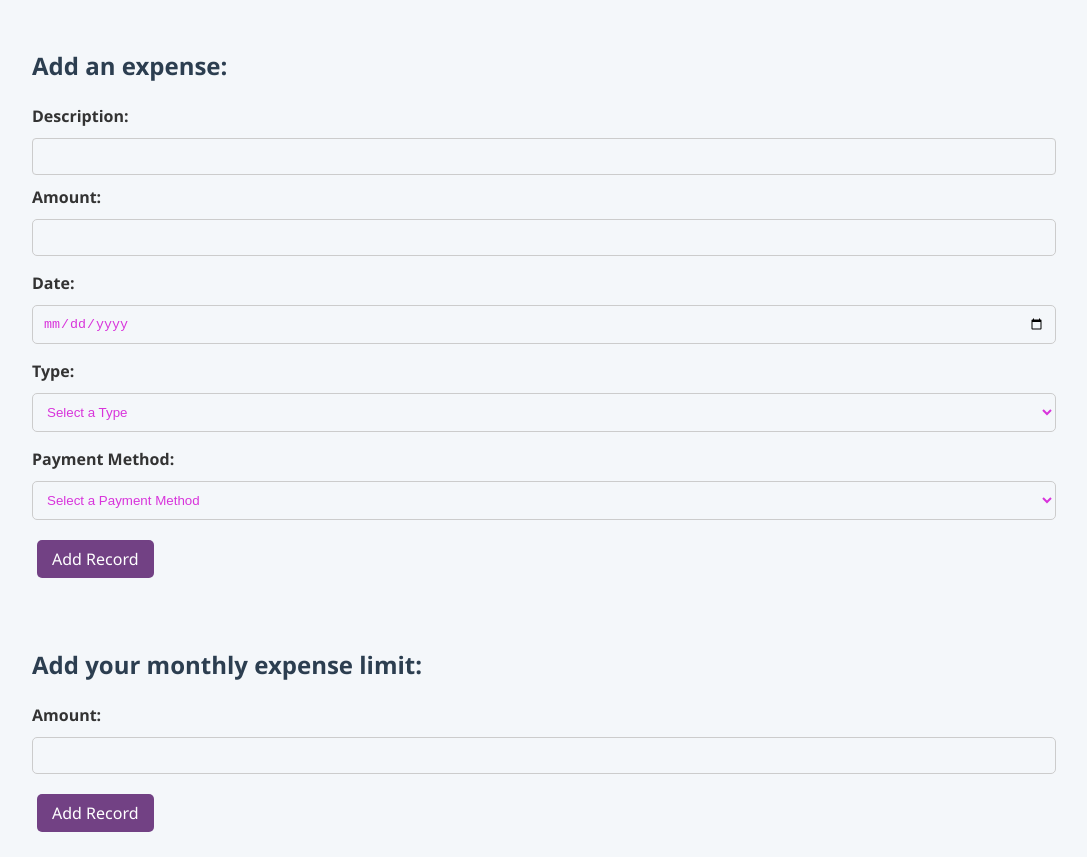
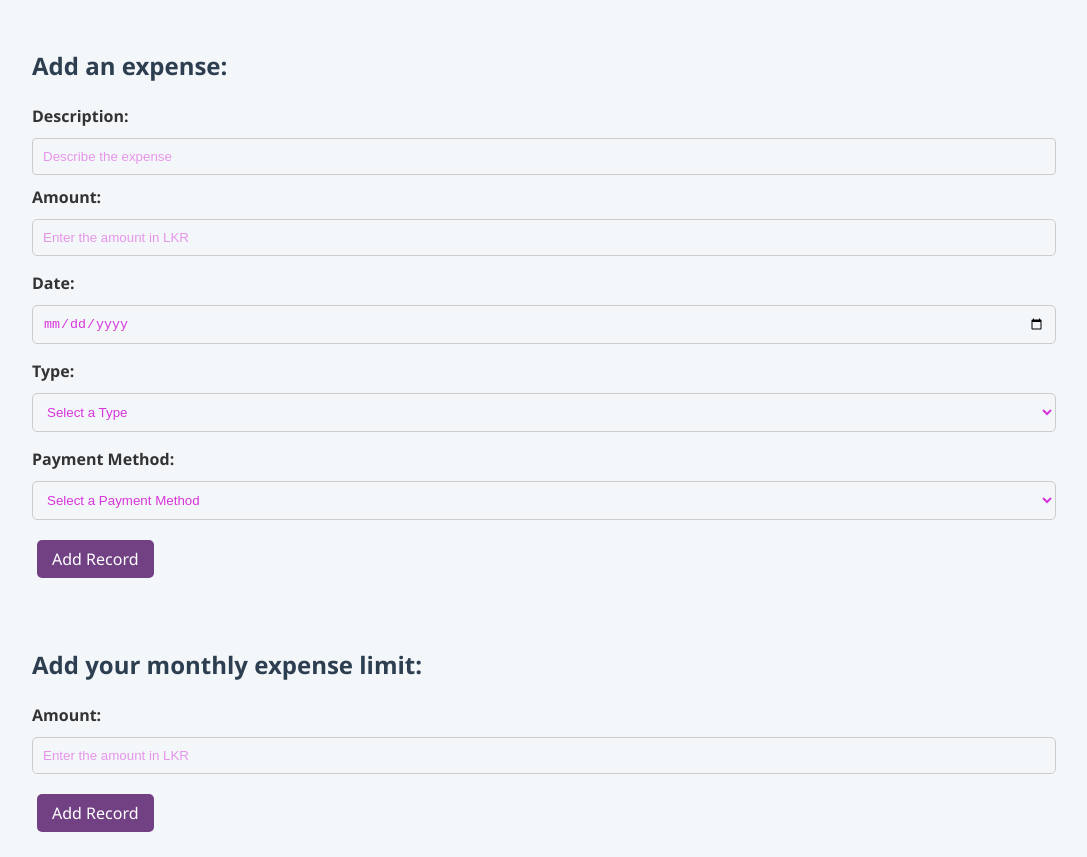
Before and after one commit to cd011/avonet_priv, a React (Vite) app in the folder frontend/: page / in a window 1280 px wide. Shown: the part 540-1397 px from the top of the page, without its empty margins (96-1183 px from the left). Built offline with nearby package versions, Linux system fonts and the light colour scheme; no server answers.

Commit message:
fixing some misc

```diff
--- a/frontend/src/App.css
+++ b/frontend/src/App.css
@@ -59,6 +59,3 @@ html {
 .clerk-user-button:hover {
   color: #e0e0e0;
 }
-
-.navbar * {
-}
--- a/frontend/src/pages/dashboard/index.tsx
+++ b/frontend/src/pages/dashboard/index.tsx
@@ -1,4 +1,4 @@
-import { PieChart } from "./expensePie.tsx";
+// import { PieChart } from "./expensePie.tsx";
 
 export const Dashboard = () => {
   return (
--- a/frontend/src/pages/homepage/expence-limit.tsx
+++ b/frontend/src/pages/homepage/expence-limit.tsx
@@ -30,6 +30,7 @@ export const ExpenceLimit = () => {
         <div className="form-field">
           <label>Amount:</label>
           <input
+            placeholder="Enter the amount in LKR"
             type="number"
             required
             className="input"
--- a/frontend/src/pages/homepage/financial-record-form.tsx
+++ b/frontend/src/pages/homepage/financial-record-form.tsx
@@ -40,6 +40,7 @@ export const FinancialRecordForm = () => {
         <div className="form-field">
           <label>Description:</label>
           <input
+            placeholder="Describe the expense"
             type="text"
             required
             className="input"
@@ -50,6 +51,7 @@ export const FinancialRecordForm = () => {
         <div className="form-field">
           <label>Amount:</label>
           <input
+            placeholder="Enter the amount in LKR"
             type="number"
             required
             className="input"
--- a/frontend/src/pages/homepage/financial-record.css
+++ b/frontend/src/pages/homepage/financial-record.css
@@ -56,6 +56,11 @@ h2 {
   border-radius: 5px;
   color: #d834db;
   box-sizing: border-box;
+}
+
+::placeholder {
+  color: #d834db;
+  opacity: 0.5;
 }
 
 input[type="text"] {
```
Also changed, not shown: frontend/src/pages/homepage/pieChart.tsx (+8 -8 lines), 1 other file (tests, documents, lock files or other folders).
